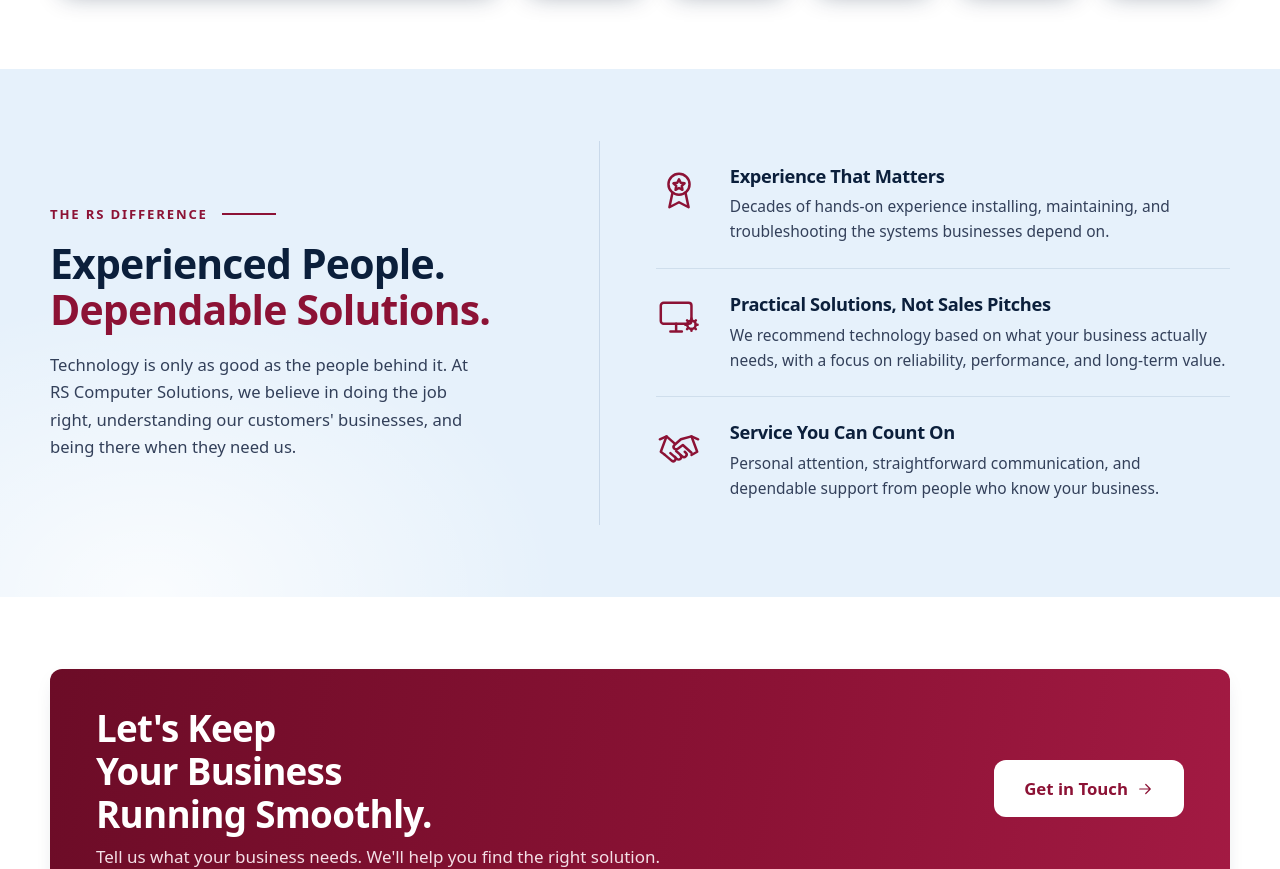
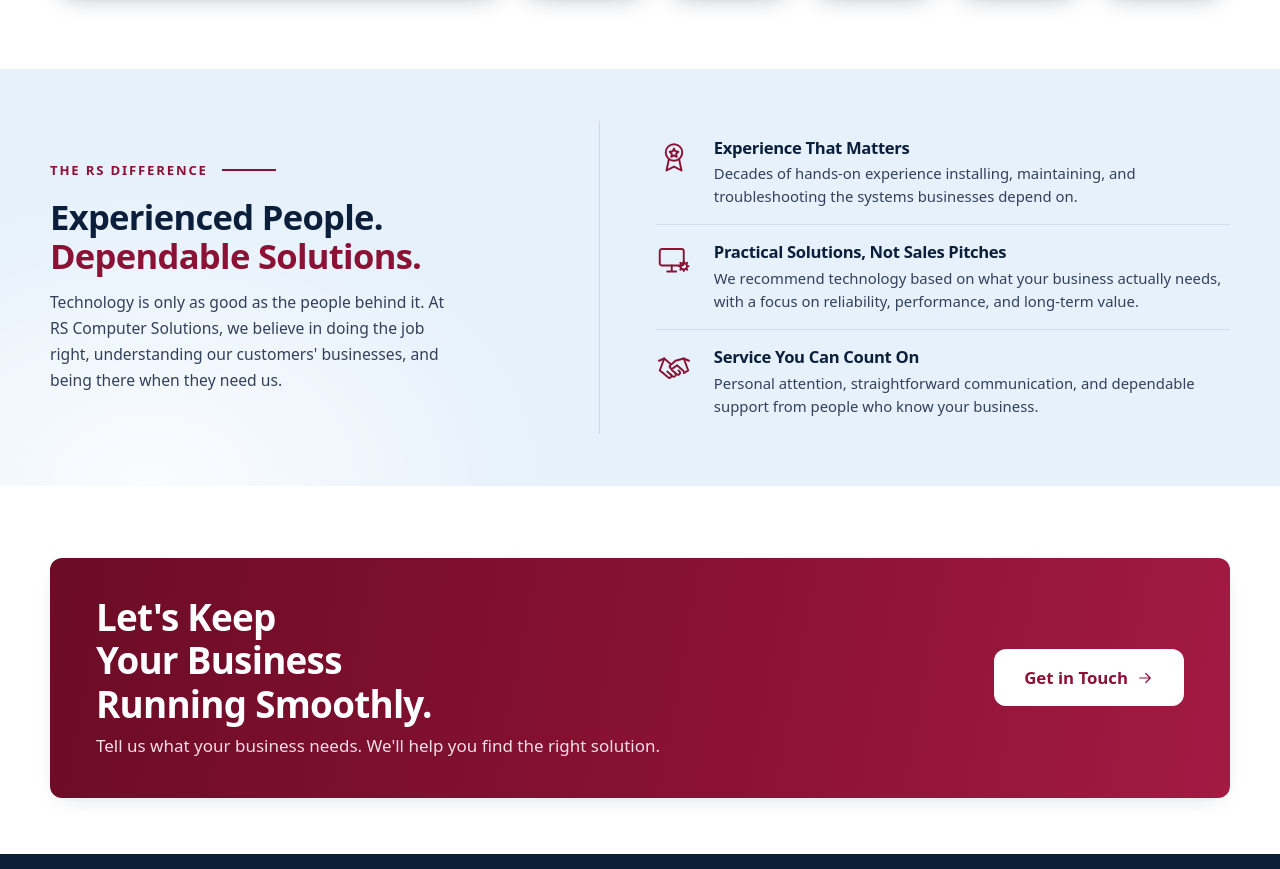
Before and after one commit to jorjamandy/rs-computer-solutions, an Astro site: page / in a window 1280 px wide. Shown: the part 2329-3198 px from the top of the page. Built offline with nearby package versions, Linux system fonts and the light colour scheme; Astro itself is replaced by a stand-in of ours.

Commit message:
Slimmer RS Difference section
Co-Authored-By: Claude Opus 5.5 <noreply@anthropic.com>

```diff
--- a/src/pages/index.astro
+++ b/src/pages/index.astro
@@ -44,7 +44,7 @@ const base = import.meta.env.BASE_URL;
       <ul class="diff-list">
         {beyond.map((d, i) => (
           <li class="diff-item rv" style={`--i:${i + 1}`}>
-            <span class="diff-icon"><Icon name={d.icon} size={46} /></span>
+            <span class="diff-icon"><Icon name={d.icon} size={36} /></span>
             <div>
               <h3>{d.title}</h3>
               <p>{d.text}</p>
--- a/src/styles/global.css
+++ b/src/styles/global.css
@@ -553,21 +553,21 @@ a.ind-card:hover .inline-link { text-decoration: underline; }
 }
 
 /* Home: The RS Difference (editorial two-column) */
-.diff { position: relative; overflow: hidden; }
+.diff { position: relative; overflow: hidden; padding-block: 52px; }
 .diff-glow { position: absolute; left: -260px; bottom: -300px; width: 820px; height: 600px; pointer-events: none;
   background: radial-gradient(closest-side, rgba(255,255,255,.8), rgba(255,255,255,0)); }
 .diff-grid { position: relative; z-index: 1; display: grid; grid-template-columns: 1fr 1.15fr; align-items: center; }
 .diff-intro { padding-right: 56px; }
-.diff-intro h2 { font-size: clamp(1.8rem, 3.2vw, 2.6rem); line-height: 1.12; }
+.diff-intro h2 { font-size: clamp(1.6rem, 2.7vw, 2.2rem); line-height: 1.14; }
 .diff-intro h2 .hl { display: block; }
-.diff-intro p:last-child { margin-top: 18px; font-size: 1.04rem; max-width: 46ch; }
+.diff-intro p:last-child { margin-top: 14px; font-size: 0.98rem; max-width: 46ch; }
 .diff-list { list-style: none; margin: 0; padding: 0 0 0 56px; border-left: 1px solid #c9d9ea; }
-.diff-item { display: grid; grid-template-columns: 52px 1fr; gap: 22px; align-items: start; padding: 24px 0; }
+.diff-item { display: grid; grid-template-columns: 40px 1fr; gap: 18px; align-items: start; padding: 16px 0; }
 .diff-item + .diff-item { border-top: 1px solid #cfdeec; }
 .diff-icon { color: var(--maroon); padding-top: 2px; }
 .diff-icon svg { stroke-width: 1.3; }
-.diff-item h3 { font-size: 1.14rem; margin-bottom: 6px; }
-.diff-item p { font-size: 0.97rem; line-height: 1.6; }
+.diff-item h3 { font-size: 1.04rem; margin-bottom: 4px; }
+.diff-item p { font-size: 0.93rem; line-height: 1.55; }
 @media (max-width: 960px) {
   .diff-grid { grid-template-columns: 1fr; gap: 28px; }
   .diff-intro { padding-right: 0; }
```
